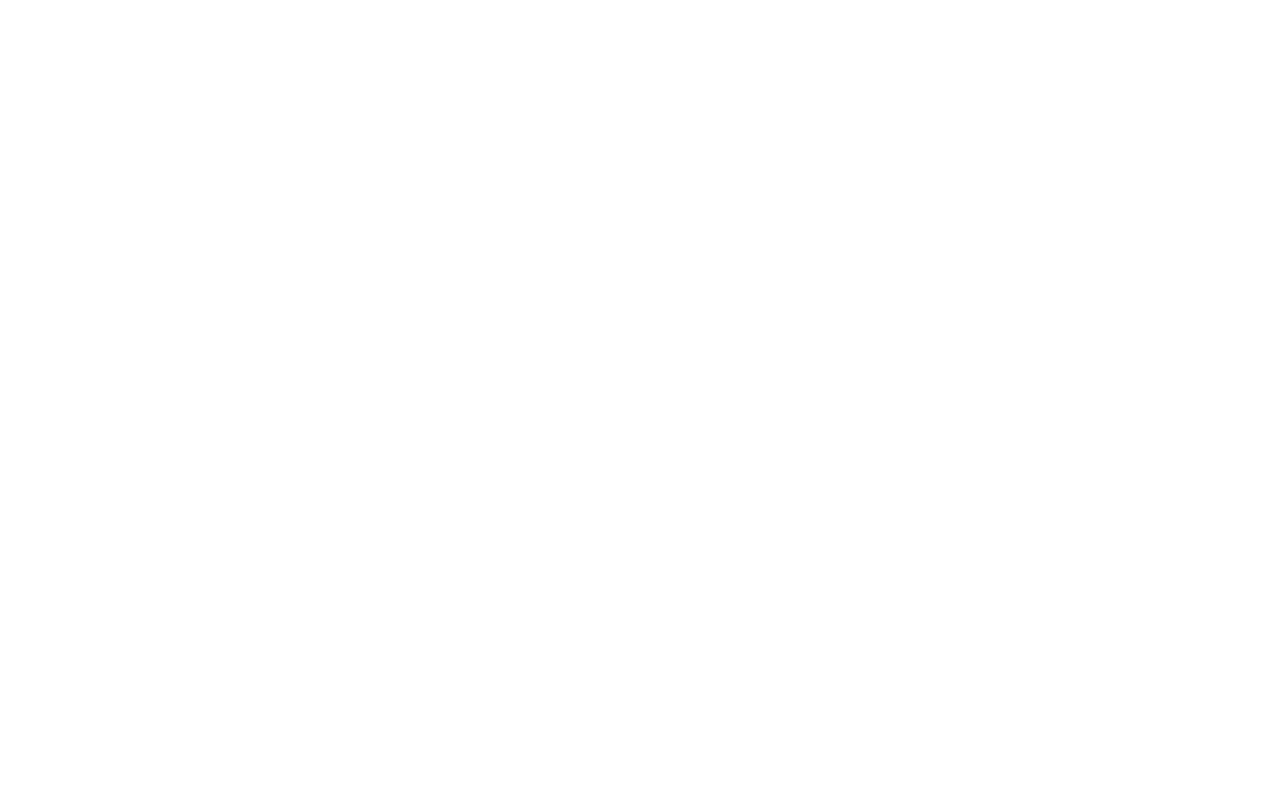
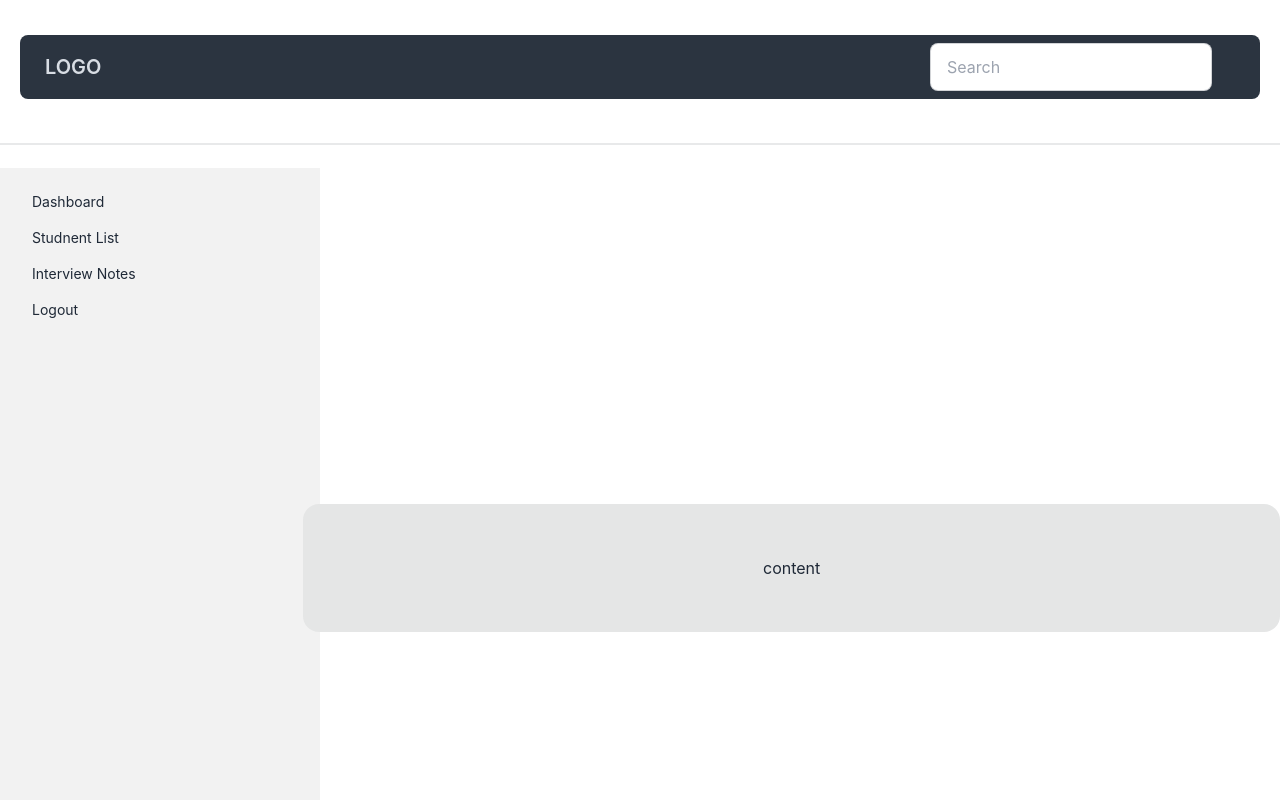
Before and after one commit to SanJay1577/first-react-app, a React (Create React App) app: page / in a window 1280 px wide. Shown: the top 800 px of the page. Built offline with nearby package versions, Linux system fonts and the light colour scheme.

Commit message:
inital-design-logic

```diff
--- a/package.json
+++ b/package.json
@@ -34,5 +34,9 @@
       "last 1 firefox version",
       "last 1 safari version"
     ]
+  },
+  "devDependencies": {
+    "daisyui": "^3.1.0",
+    "tailwindcss": "^3.3.2"
   }
 }
--- a/src/App.css
+++ b/src/App.css
@@ -1,3 +1,6 @@
 .App {
   text-align: center;
 }
+.tool-bar{
+  margin : 15px;
+}
--- a/src/App.js
+++ b/src/App.js
@@ -1,6 +1,8 @@
 
 import './App.css';
 import React from 'react';
+import TopBar from './Components/TopBar';
+import Base from './BasePage/Base';
 
 
 function App() {
@@ -8,8 +10,7 @@
 
   return (
 <div className="App">
-
-
+  <Base/>
 </div>
   );
 }
--- /dev/null
+++ b/src/BasePage/Base.js
@@ -0,0 +1,25 @@
+import SideBar from "../Components/SideBar";
+import TopBar from "../Components/TopBar";
+
+export default function Base(){
+    return (
+        <div className="flex flex-col w-full border-opacity-50">
+        <div className="grid h-20 card  rounded-box place-items-center m-5">
+           <TopBar/>
+        </div>
+        <div className="divider"></div>
+        {/* <div className="grid h-20 card bg-base-300 rounded-box place-items-center"> */}
+
+        <div className="flex flex-nowrap rounded-box place-items-center h-screen">
+  <div className="grid flex-grow h-full w-1/5 card rounded-box place-items-center">
+      <SideBar/>
+      <label htmlFor="my-drawer-2" className="btn btn-primary drawer-button lg:hidden">"open"</label>
+    </div>
+  <div className="divider lg:divider-horizontal"></div>
+  <div className="grid flex-grow h-32 w-4/5 card bg-base-300 rounded-box place-items-center">content</div>
+</div>
+
+
+      </div>
+    )
+}
--- /dev/null
+++ b/src/Components/SideBar.js
@@ -0,0 +1,25 @@
+export default function SideBar(){
+    return(
+        <div>
+
+            <div className="drawer lg:drawer-open">
+  <input id="my-drawer-2" type="checkbox" className="drawer-toggle" />
+  <div className="drawer-content flex flex-col items-center justify-center">
+    {/* Page content here */}
+
+  </div>
+  <div className="drawer-side">
+    <label htmlFor="my-drawer-2" className="drawer-overlay"></label>
+    <ul className="menu p-4 w-80 h-full bg-base-200 text-base-content">
+      {/* Sidebar content here */}
+      <li><button>Dashboard</button></li>
+      <li><button>Studnent List</button></li>
+      <li><button>Interview Notes</button></li>
+      <li><button>Logout</button></li>
+    </ul>
+
+  </div>
+</div>
+        </div>
+    )
+}
--- /dev/null
+++ b/src/Components/TopBar.js
@@ -0,0 +1,16 @@
+function TopBar(){
+    return (
+        <div className="navbar bg-neutral text-neutral-content rounded-lg tool-bar">
+        <div className="flex-1">
+          <a className="btn btn-ghost normal-case text-xl">LOGO</a>
+        </div>
+        <div className="flex-none mx-10">
+          <div className="form-control">
+            <input type="text" placeholder="Search" className="input input-bordered w-24 md:w-auto" />
+          </div>
+        </div>
+      </div>
+    )
+}
+
+export default TopBar
--- a/src/index.css
+++ b/src/index.css
@@ -1,3 +1,6 @@
+@tailwind base;
+@tailwind components;
+@tailwind utilities;
 body {
   margin: 0;
   font-family: -apple-system, BlinkMacSystemFont, 'Segoe UI', 'Roboto', 'Oxygen',
--- /dev/null
+++ b/tailwind.config.js
@@ -0,0 +1,10 @@
+/** @type {import('tailwindcss').Config} */
+module.exports = {
+    content: [
+      "./src/**/*.{js,jsx,ts,tsx}",
+    ],
+    theme: {
+      extend: {},
+    },
+    plugins: [require("daisyui")],
+  }
```
Also changed, not shown: 1 other file (tests, documents, lock files or other folders).
